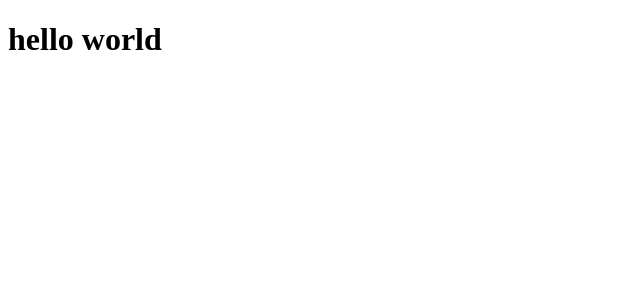
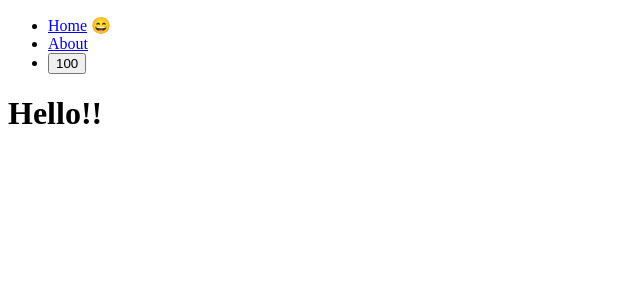
Before and after one commit to uuuujin/my-nextjs14-app-test, a Next.js app: page / in a window 1280 px wide. Shown: the top 300 px of the page, without its empty margins (0-640 px from the left). Built offline with nearby package versions, Linux system fonts and the light colour scheme.

Commit message:
Feature : learning nextjs hydrate

```diff
--- a/app/layout.tsx
+++ b/app/layout.tsx
@@ -2,6 +2,8 @@ export const metadata = {
   title: 'Next.js',
   description: 'Generated by Next.js',
 }
+// rootlayout가 export default되어 있고, metadata는 export만 되고 있음
+// 당연 하게도 default export 객체는 하나만 지정 할수 있기 때문
 
 export default function RootLayout({
   children,
--- /dev/null
+++ b/app/not-found.tsx
@@ -0,0 +1,3 @@
+export default function NotFound() {
+    return <h1>X</h1>;
+}
--- a/app/page.tsx
+++ b/app/page.tsx
@@ -1,3 +1,8 @@
+import Navigation from "../components/navigation";
+
 export default function hihi() {
-    return <h1>hello world </h1>;
+    return <div>
+        <Navigation/>
+        <h1>Hello!!</h1>
+    </div>
 }
--- /dev/null
+++ b/components/navigation.tsx
@@ -0,0 +1,25 @@
+"use client"
+
+import Link from "next/link";
+import {usePathname} from "next/navigation";
+import {useState} from "react";
+
+export default function Navigation(){
+    const path = usePathname();
+    const [cnt, setCnt] = useState(100);
+    return (
+        <nav>
+            <ul>
+                <li>
+                    <Link href="/">Home</Link> {path === "/" ? "😄" : ""}
+                </li>
+                <li>
+                    <Link href="/about">About</Link> {path === "/about" ? "😄" : ""}
+                </li>
+                <li>
+                    <button onClick={() => setCnt(c => c + 100)} >{cnt}</button>
+                </li>
+            </ul>
+        </nav>
+    );
+}
```
Also changed, not shown: app/about/page.tsx (added, +8 -0 lines), app/about/test/a/page.tsx (added, +3 -0 lines).
